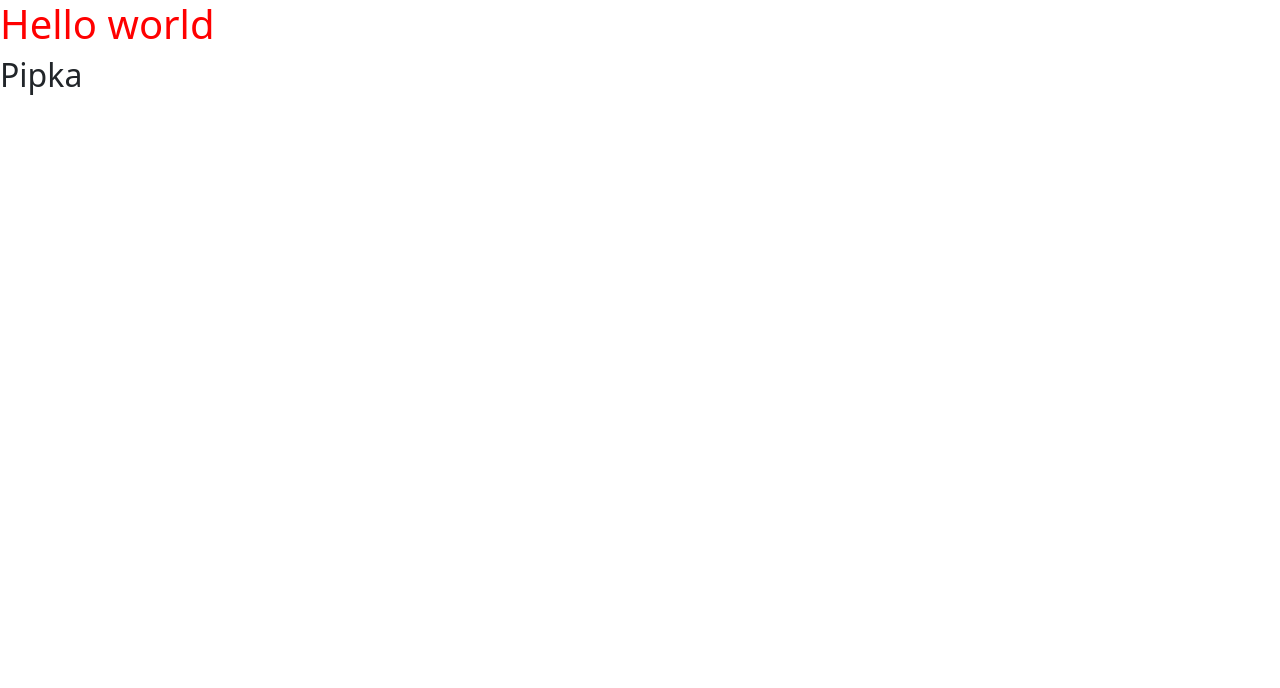
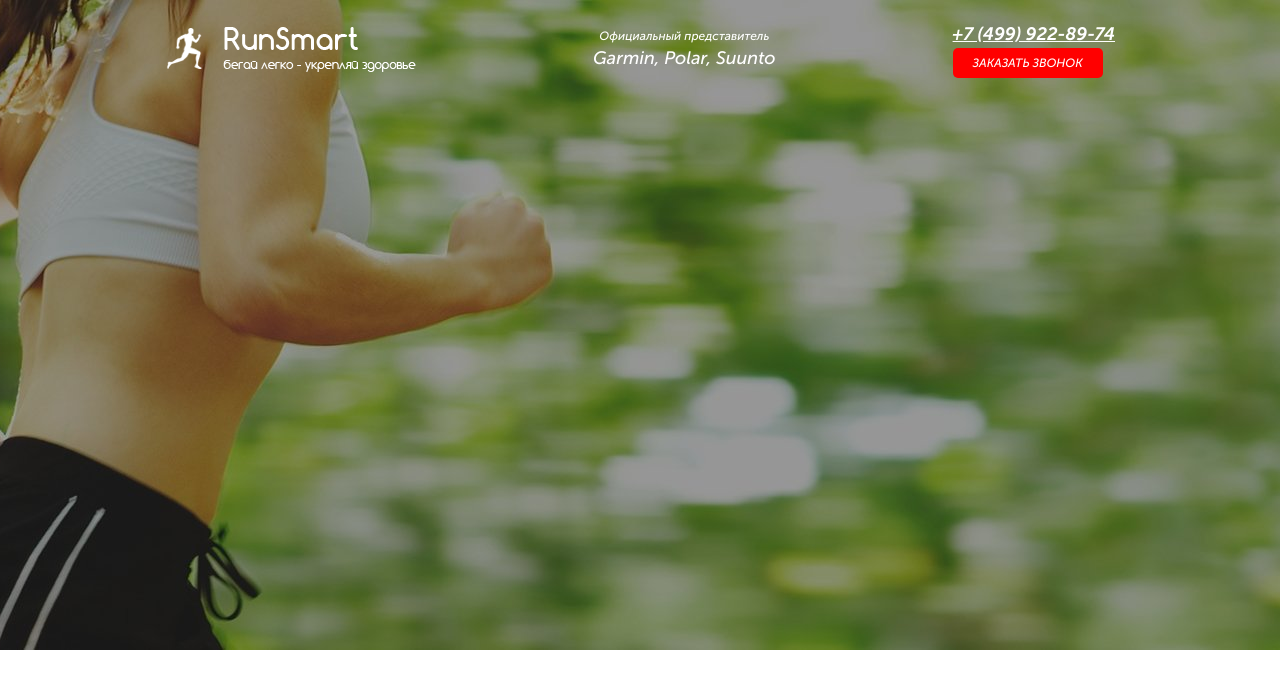
Before and after one commit to NordStream777/Lesson-watch-project, a website: page src/index.html in a window 1280 px wide. Drawn offline with Linux system fonts and the light colour scheme.

Commit message:
Progress 1

```diff
--- a/gulpfile.js
+++ b/gulpfile.js
@@ -15,23 +15,19 @@ gulp.task('server', function() {
 });
 
 gulp.task('styles', function() {
-    return gulp.src("src/sass/*.+(scss|sass)")
+    return gulp.src("src/sass/**/*.+(scss|sass)")
             .pipe(sass({outputStyle: 'compressed'}).on('error', sass.logError))
             .pipe(rename({
                 prefix: "",
                 suffix: ".min",
             }))
-            .pipe(autoprefixer({
-                browsers: ['last 2 versions'],
-                cascade: false
-            }))
-
+            .pipe(autoprefixer())
             .pipe(gulp.dest('src/css'))
             .pipe(browserSync.stream());
 })
 
 gulp.task('watch', function(){
-    gulp.watch("src/sass/*.+(scss|sass)", gulp.parallel('styles'));
+    gulp.watch("src/sass/**/*.+(scss|sass)", gulp.parallel('styles'));
     gulp.watch("src/*.html").on("change", browserSync.reload);
 });
 
--- a/package.json
+++ b/package.json
@@ -11,5 +11,9 @@
     "gulp-rename": "^2.0.0",
     "gulp-sass": "^5.1.0",
     "sass": "^1.59.2"
-  }
+  },
+  "browserslist": [
+    "defaults and supports es6-module",
+    "maintained node versions"
+  ]
 }
--- a/src/css/museo_sans.css
+++ b/src/css/museo_sans.css
@@ -1,99 +1,109 @@
 @font-face {
-	font-family: 'MuseoSansCyrl-500';
+	font-family: 'Museo Sans Cyrcl';
 	src: url('../fonts/museosanscyrl-500.eot'); /* IE 9 Compatibility Mode */
 	src: url('../fonts/museosanscyrl-500.eot?#iefix') format('embedded-opentype'), /* IE < 9 */
 		url('../fonts/museosanscyrl-500.woff2') format('woff2'), /* Super Modern Browsers */
 		url('../fonts/museosanscyrl-500.woff') format('woff'), /* Firefox >= 3.6, any other modern browser */
 		url('../fonts/museosanscyrl-500.ttf') format('truetype'), /* Safari, Android, iOS */
-		url('../fonts/museosanscyrl-500.svg#museosanscyrl-500') format('svg'); /* Chrome < 4, Legacy iOS */
+		url('../fonts/museosanscyrl-500.svg') format('svg'); /* Chrome < 4, Legacy iOS */
+		font-weight: 500;
 }
 
 @font-face {
-	font-family: 'MuseoSansCyrl-100';
+	font-family: 'Museo Sans Cyrcl';
 	src: url('../fonts/museosanscyrl-100.eot'); /* IE 9 Compatibility Mode */
 	src: url('../fonts/museosanscyrl-100.eot?#iefix') format('embedded-opentype'), /* IE < 9 */
 		url('../fonts/museosanscyrl-100.woff2') format('woff2'), /* Super Modern Browsers */
 		url('../fonts/museosanscyrl-100.woff') format('woff'), /* Firefox >= 3.6, any other modern browser */
 		url('../fonts/museosanscyrl-100.ttf') format('truetype'), /* Safari, Android, iOS */
 		url('../fonts/museosanscyrl-100.svg#museosanscyrl-100') format('svg'); /* Chrome < 4, Legacy iOS */
+		font-weight: 100;
 }
 
 @font-face {
-	font-family: 'MuseoSansCyrl-100Italic';
+	font-family: 'Museo Sans Cyrcl';
 	src: url('../fonts/museosanscyrl-100italic.eot'); /* IE 9 Compatibility Mode */
 	src: url('../fonts/museosanscyrl-100italic.eot?#iefix') format('embedded-opentype'), /* IE < 9 */
 		url('../fonts/museosanscyrl-100italic.woff2') format('woff2'), /* Super Modern Browsers */
 		url('../fonts/museosanscyrl-100italic.woff') format('woff'), /* Firefox >= 3.6, any other modern browser */
 		url('../fonts/museosanscyrl-100italic.ttf') format('truetype'), /* Safari, Android, iOS */
 		url('../fonts/museosanscyrl-100italic.svg#museosanscyrl-100italic') format('svg'); /* Chrome < 4, Legacy iOS */
+		font-weight: 100;
 }
 
 @font-face {
-	font-family: 'MuseoSansCyrl-300';
+	font-family: 'Museo Sans Cyrcl';
 	src: url('../fonts/museosanscyrl-300.eot'); /* IE 9 Compatibility Mode */
 	src: url('../fonts/museosanscyrl-300.eot?#iefix') format('embedded-opentype'), /* IE < 9 */
 		url('../fonts/museosanscyrl-300.woff2') format('woff2'), /* Super Modern Browsers */
 		url('../fonts/museosanscyrl-300.woff') format('woff'), /* Firefox >= 3.6, any other modern browser */
 		url('../fonts/museosanscyrl-300.ttf') format('truetype'), /* Safari, Android, iOS */
 		url('../fonts/museosanscyrl-300.svg#museosanscyrl-300') format('svg'); /* Chrome < 4, Legacy iOS */
+		font-weight: 300;
 }
 
 @font-face {
-	font-family: 'MuseoSansCyrl-300Italic';
+	font-family: 'Museo Sans Cyrcl';
 	src: url('../fonts/museosanscyrl-300italic.eot'); /* IE 9 Compatibility Mode */
 	src: url('../fonts/museosanscyrl-300italic.eot?#iefix') format('embedded-opentype'), /* IE < 9 */
 		url('../fonts/museosanscyrl-300italic.woff2') format('woff2'), /* Super Modern Browsers */
 		url('../fonts/museosanscyrl-300italic.woff') format('woff'), /* Firefox >= 3.6, any other modern browser */
 		url('../fonts/museosanscyrl-300italic.ttf') format('truetype'), /* Safari, Android, iOS */
 		url('../fonts/museosanscyrl-300italic.svg#museosanscyrl-300italic') format('svg'); /* Chrome < 4, Legacy iOS */
+		font-weight: 300;
 }
 
 @font-face {
-	font-family: 'MuseoSansCyrl-500Italic';
+	font-family: 'Museo Sans Cyrcl';
 	src: url('../fonts/museosanscyrl-500italic.eot'); /* IE 9 Compatibility Mode */
 	src: url('../fonts/museosanscyrl-500italic.eot?#iefix') format('embedded-opentype'), /* IE < 9 */
 		url('../fonts/museosanscyrl-500italic.woff2') format('woff2'), /* Super Modern Browsers */
 		url('../fonts/museosanscyrl-500italic.woff') format('woff'), /* Firefox >= 3.6, any other modern browser */
 		url('../fonts/museosanscyrl-500italic.ttf') format('truetype'), /* Safari, Android, iOS */
 		url('../fonts/museosanscyrl-500italic.svg#museosanscyrl-500italic') format('svg'); /* Chrome < 4, Legacy iOS */
+		font-weight: 500;
 }
 
 @font-face {
-	font-family: 'MuseoSansCyrl-700';
+	font-family: 'Museo Sans Cyrcl';
 	src: url('../fonts/museosanscyrl-700.eot'); /* IE 9 Compatibility Mode */
 	src: url('../fonts/museosanscyrl-700.eot?#iefix') format('embedded-opentype'), /* IE < 9 */
 		url('../fonts/museosanscyrl-700.woff2') format('woff2'), /* Super Modern Browsers */
 		url('../fonts/museosanscyrl-700.woff') format('woff'), /* Firefox >= 3.6, any other modern browser */
 		url('../fonts/museosanscyrl-700.ttf') format('truetype'), /* Safari, Android, iOS */
 		url('../fonts/museosanscyrl-700.svg#museosanscyrl-700') format('svg'); /* Chrome < 4, Legacy iOS */
+		font-weight: 700;
 }
 
 @font-face {
-	font-family: 'MuseoSansCyrl-700Italic';
+	font-family: 'Museo Sans Cyrcl';
 	src: url('../fonts/museosanscyrl-700italic.eot'); /* IE 9 Compatibility Mode */
 	src: url('../fonts/museosanscyrl-700italic.eot?#iefix') format('embedded-opentype'), /* IE < 9 */
 		url('../fonts/museosanscyrl-700italic.woff2') format('woff2'), /* Super Modern Browsers */
 		url('../fonts/museosanscyrl-700italic.woff') format('woff'), /* Firefox >= 3.6, any other modern browser */
 		url('../fonts/museosanscyrl-700italic.ttf') format('truetype'), /* Safari, Android, iOS */
 		url('../fonts/museosanscyrl-700italic.svg#museosanscyrl-700italic') format('svg'); /* Chrome < 4, Legacy iOS */
+		font-weight: 700;
 }
 
 @font-face {
-	font-family: 'MuseoSansCyrl-900';
+	font-family: 'Museo Sans Cyrcl';
 	src: url('../fonts/museosanscyrl-900.eot'); /* IE 9 Compatibility Mode */
 	src: url('../fonts/museosanscyrl-900.eot?#iefix') format('embedded-opentype'), /* IE < 9 */
 		url('../fonts/museosanscyrl-900.woff2') format('woff2'), /* Super Modern Browsers */
 		url('../fonts/museosanscyrl-900.woff') format('woff'), /* Firefox >= 3.6, any other modern browser */
 		url('../fonts/museosanscyrl-900.ttf') format('truetype'), /* Safari, Android, iOS */
 		url('../fonts/museosanscyrl-900.svg#museosanscyrl-900') format('svg'); /* Chrome < 4, Legacy iOS */
+		font-weight: 900;
 }
 
 @font-face {
-	font-family: 'MuseoSansCyrl-900Italic';
+	font-family: 'Museo Sans Cyrcl';
 	src: url('../fonts/museosanscyrl-900italic.eot'); /* IE 9 Compatibility Mode */
 	src: url('../fonts/museosanscyrl-900italic.eot?#iefix') format('embedded-opentype'), /* IE < 9 */
 		url('../fonts/museosanscyrl-900italic.woff2') format('woff2'), /* Super Modern Browsers */
 		url('../fonts/museosanscyrl-900italic.woff') format('woff'), /* Firefox >= 3.6, any other modern browser */
 		url('../fonts/museosanscyrl-900italic.ttf') format('truetype'), /* Safari, Android, iOS */
 		url('../fonts/museosanscyrl-900italic.svg#museosanscyrl-900italic') format('svg'); /* Chrome < 4, Legacy iOS */
+		font-weight: 900;
 }
--- a/src/index.html
+++ b/src/index.html
@@ -4,13 +4,29 @@
     <meta charset="UTF-8">
     <meta http-equiv="X-UA-Compatible" content="IE=edge">
     <meta name="viewport" content="width=device-width, initial-scale=1.0">
-    <title>Test Sass</title>
-    <link rel="stylesheet" href="/src/css/bootstrap-reboot.min.css">
-    <link rel="stylesheet" href="/css/style.css">
-    <link rel="stylesheet" href="/src/css/museo_sans.css">
+    <title>Pulse</title>
+    <link rel="stylesheet" href="css/bootstrap-reboot.min.css">
+    <link rel="stylesheet" href="css/style.min.css">
+    <link rel="stylesheet" href="css/museo_sans.css">
 </head>
 <body>
-    <h1>Hello world</h1>
-    <h2>Pipka</h2>
+<div class="promo">
+    <div class="container">
+        <header class="header">
+            <a href="#" class="header__logo">
+                <img src="icons/Run_nav_.png" alt="runnav">
+            </a>
+            <div class="header__official">
+                Официальный представитель
+                <span>Garmin, Polar, Suunto </span>
+            </div>
+            <div class="header__contacts">
+                <a href="tel:+74999228974" class="header__phone">+7 (499) 922-89-74</a>
+                <button class="button">заказать звонок</button>
+            </div>
+        </header>
+    </div>
+
+</div>
 </body>
 </html>
--- /dev/null
+++ b/src/sass/blocks/_buttons.scss
@@ -0,0 +1,13 @@
+.button{
+    display: block;
+    width: 150px;
+    height: 30px;
+    background-color: $main-color;
+    border-radius: 5px;
+    border: none;
+    font-size: 12px;
+    line-height: 1.2;
+    font-weight: 500;
+    text-transform: uppercase;
+    color: #ffffff;
+}
--- /dev/null
+++ b/src/sass/blocks/_header.scss
@@ -0,0 +1,32 @@
+.header{
+    display: flex;
+    justify-content: space-between;
+    align-items: center;
+    &__logo{
+        width: 251px;
+        img {
+            width: 100%;
+        }
+    }
+    &__official{
+        font-size: 12px;
+        font-weight: 500;
+        color: #ffffff;
+        text-align: center;
+        span{
+            display: block;
+            font-size: 18px;
+        }
+    }
+    &__phone{
+        display: block;
+        font-size: 18px;
+        font-weight: 700;
+        color: #ffffff;
+        &:hover{
+            color: white;
+            text-decoration: none;
+        }
+    }
+
+}
--- /dev/null
+++ b/src/sass/blocks/_promo.scss
@@ -0,0 +1,6 @@
+.promo{
+    min-height: 650px;
+    padding: 21px 0 93px 0;
+    background: url(../../img/GirlBG.jpg) center (center/cover) no-repeat;
+
+}
--- a/src/sass/blocks/style.scss
+++ /dev/null
@@ -1,4 +0,0 @@
-@import '../base/variables.scss';
-*{
-    font-family: 'Museo Sans Cyrcl', sans-serif;
-}
--- /dev/null
+++ b/src/sass/style.scss
@@ -0,0 +1,11 @@
+@import '../sass/base/variables';
+*{
+    font-family: 'Museo Sans Cyrcl', sans-serif;
+}
+.container{
+    max-width: 950px;
+    margin: 0 auto
+}
+@import '../sass/blocks/promo';
+@import '../sass/blocks/header';
+@import'../sass/blocks/buttons';
```
Also changed, not shown: src/css/style.css, src/css/style.min.css, src/css/variables.css (added), src/sass/base/_variables.scss (renamed from src/sass/base/variables.scss), src/sass/css/style.css (deleted), 3 other files.
